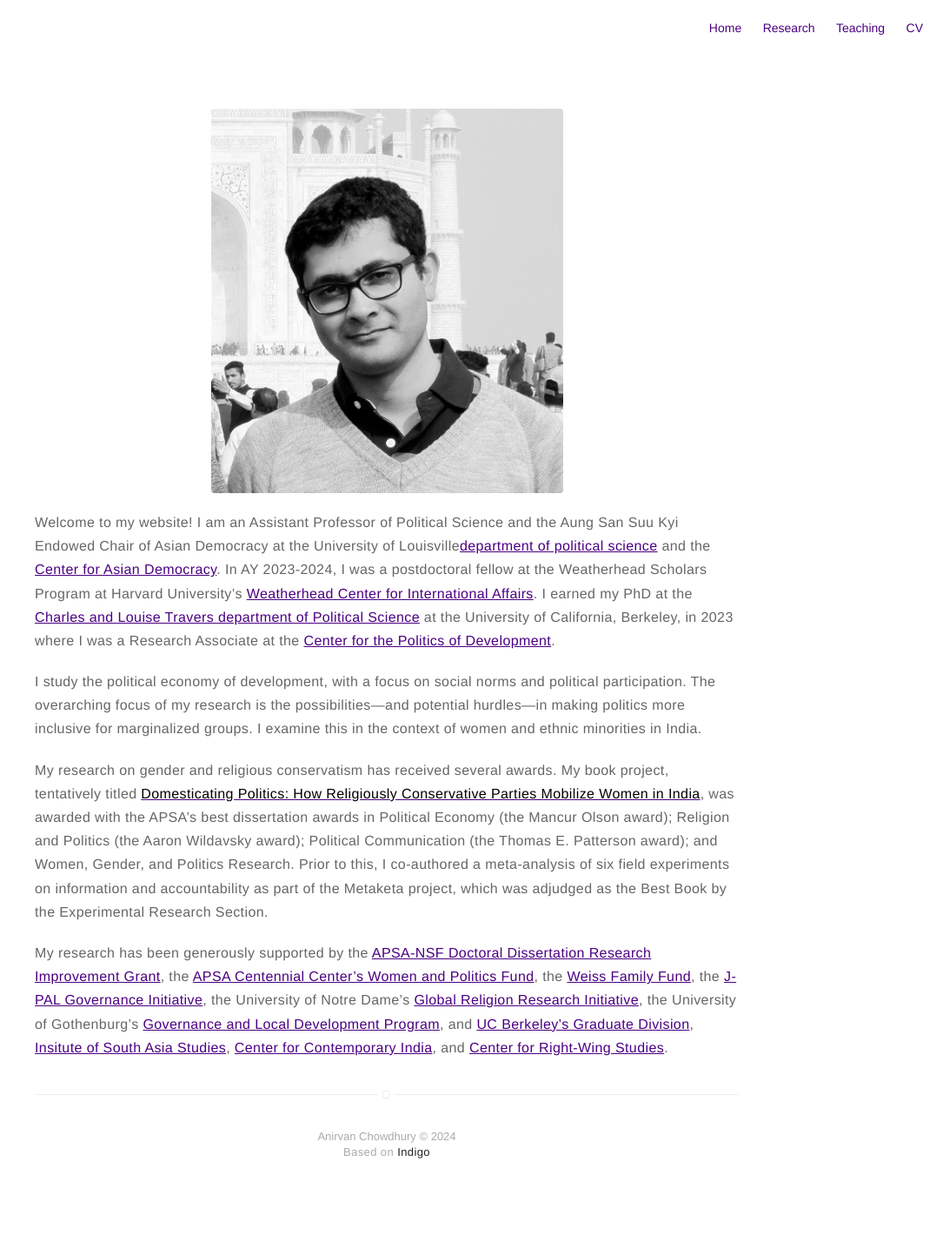
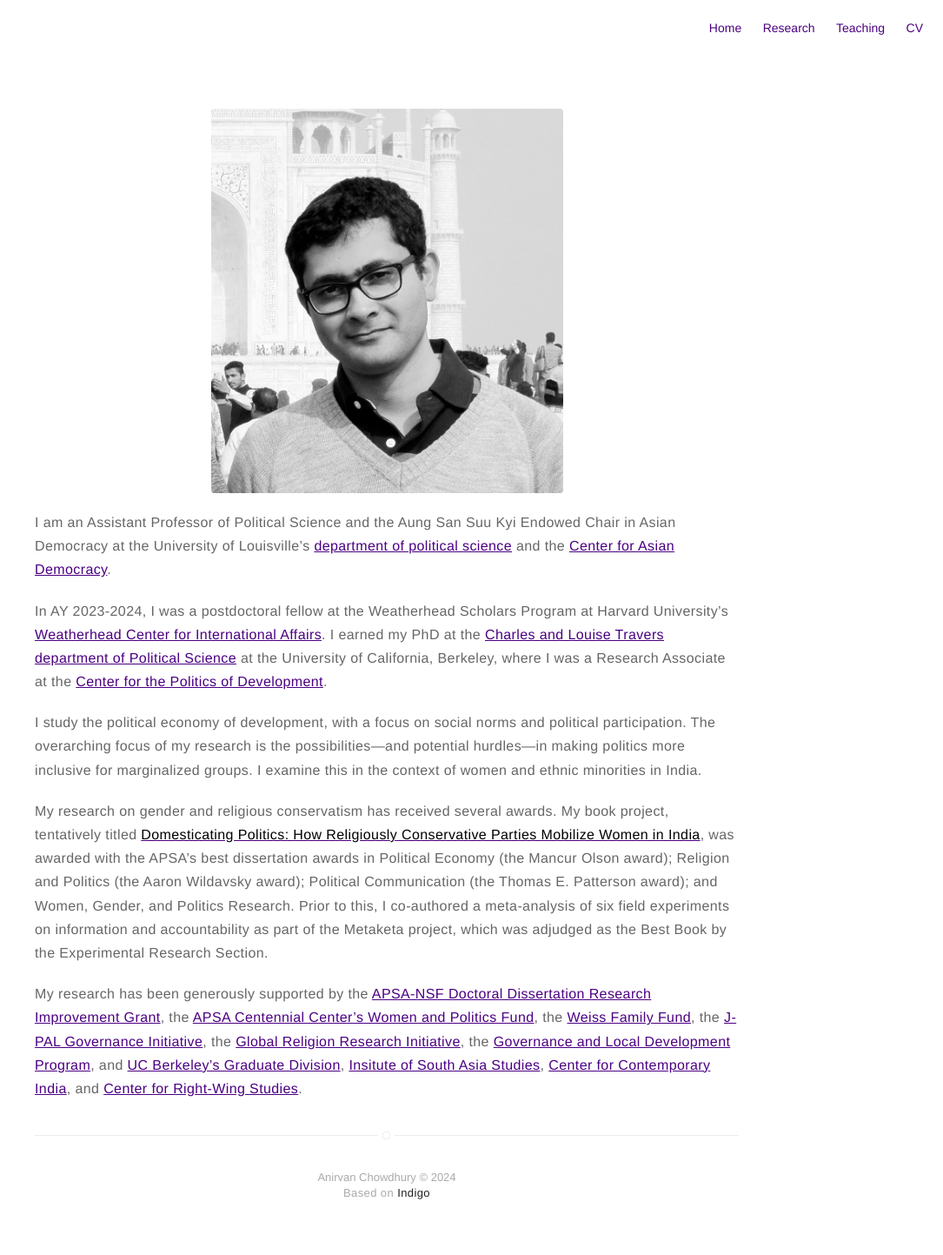
Before and after one commit to anirvanchowdhury/anirvanchowdhury.github.io, a Jekyll site: the page built from about.md, in a window 1280 px wide. Shown: the whole page at 87% size, without its empty margins (195-1280 px from the left). Built offline with Jekyll 4.4.1, drawn with Linux system fonts in a browser that asks for light colours; before the commit the page ends 1396 px from its top, so only the background shows below that.

Commit message:
Update about.md

```diff
--- a/about.md
+++ b/about.md
@@ -4,13 +4,15 @@ layout: page
 ---
 ![Profile Image]({{ site.url }}/{{ site.picture }})
 
-Welcome to my website! I am an Assistant Professor of Political Science and the Aung San Suu Kyi Endowed Chair of Asian Democracy at the University of Louisville[department of political science](https://louisville.edu/politicalscience) and the [Center for Asian Democracy](https://louisville.edu/asiandemocracy). In AY 2023-2024, I was a postdoctoral fellow at the Weatherhead Scholars Program at Harvard University's [Weatherhead Center for International Affairs](https://wcfia.harvard.edu/). I earned my PhD at the [Charles and Louise Travers department of Political Science](http://polisci.berkeley.edu/) at the University of California, Berkeley, in 2023 where I was a Research Associate at the [Center for the Politics of Development](http://cpd.berkeley.edu/).
+I am an Assistant Professor of Political Science and the Aung San Suu Kyi Endowed Chair in Asian Democracy at the University of Louisville's [department of political science](https://louisville.edu/politicalscience) and the [Center for Asian Democracy](https://louisville.edu/asiandemocracy).
+
+In AY 2023-2024, I was a postdoctoral fellow at the Weatherhead Scholars Program at Harvard University's [Weatherhead Center for International Affairs](https://wcfia.harvard.edu/). I earned my PhD at the [Charles and Louise Travers department of Political Science](http://polisci.berkeley.edu/) at the University of California, Berkeley, where I was a Research Associate at the [Center for the Politics of Development](http://cpd.berkeley.edu/).
 
 I study the political economy of development, with a focus on social norms and political participation. The overarching focus of my research is the possibilities---and potential hurdles---in making politics more inclusive for marginalized groups. I examine this in the context of women and ethnic minorities in India.
 
 My research on gender and religious conservatism has received several awards. My book project, tentatively titled [__Domesticating Politics: How Religiously Conservative Parties Mobilize Women in India__](https://anirvanchowdhury.github.io/book/), was awarded with the APSA's best dissertation awards in Political Economy (the Mancur Olson award); Religion and Politics (the Aaron Wildavsky award); Political Communication (the Thomas E. Patterson award); and Women, Gender, and Politics Research. Prior to this, I co-authored a meta-analysis of six field experiments on information and accountability as part of the Metaketa project, which was adjudged as the Best Book by the Experimental Research Section.
 
-My research has been generously supported by the [APSA-NSF Doctoral Dissertation Research Improvement Grant](https://www.apsanet.org/ddrig), the [APSA Centennial Center's Women and Politics Fund](https://connect.apsanet.org/centennialcenter/research-grants/), the [Weiss Family Fund](https://bfi.uchicago.edu/the-weiss-fund/), the [J-PAL Governance Initiative](https://www.povertyactionlab.org/initiative/governance-initiative), the University of Notre Dame's [Global Religion Research Initiative](https://grri.nd.edu/), the University of Gothenburg's [Governance and Local Development Program](https://gld.gu.se/), and [UC Berkeley's Graduate Division](https://grad.berkeley.edu/), [Insitute of South Asia Studies](https://southasia.berkeley.edu/), [Center for Contemporary India](https://indiacenter.berkeley.edu/), and [Center for Right-Wing Studies](https://crws.berkeley.edu/).
+My research has been generously supported by the [APSA-NSF Doctoral Dissertation Research Improvement Grant](https://www.apsanet.org/ddrig), the [APSA Centennial Center's Women and Politics Fund](https://connect.apsanet.org/centennialcenter/research-grants/), the [Weiss Family Fund](https://bfi.uchicago.edu/the-weiss-fund/), the [J-PAL Governance Initiative](https://www.povertyactionlab.org/initiative/governance-initiative), the [Global Religion Research Initiative](https://grri.nd.edu/), the [Governance and Local Development Program](https://gld.gu.se/), and [UC Berkeley's Graduate Division](https://grad.berkeley.edu/), [Insitute of South Asia Studies](https://southasia.berkeley.edu/), [Center for Contemporary India](https://indiacenter.berkeley.edu/), and [Center for Right-Wing Studies](https://crws.berkeley.edu/).
 
 <!---
 ### Research
```
